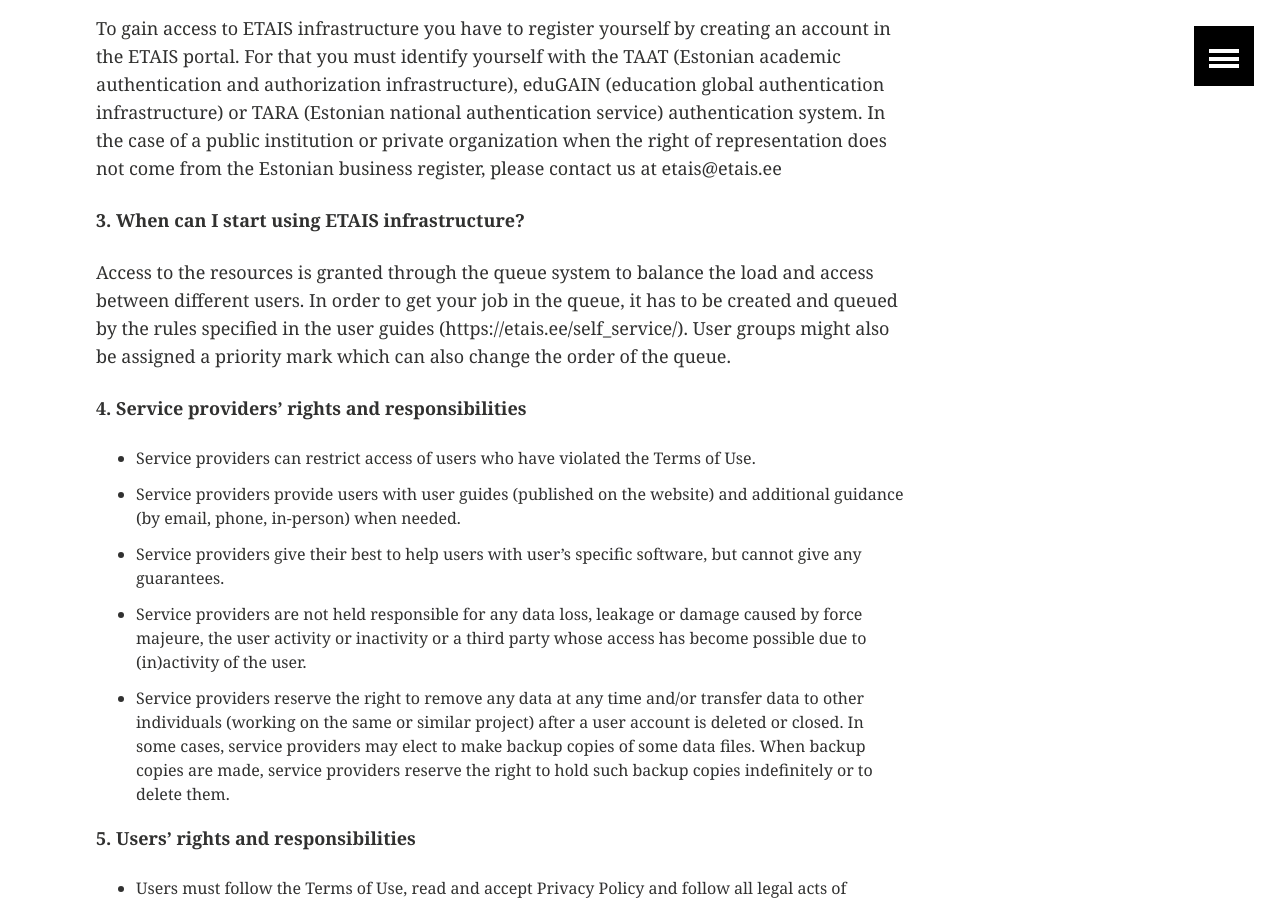
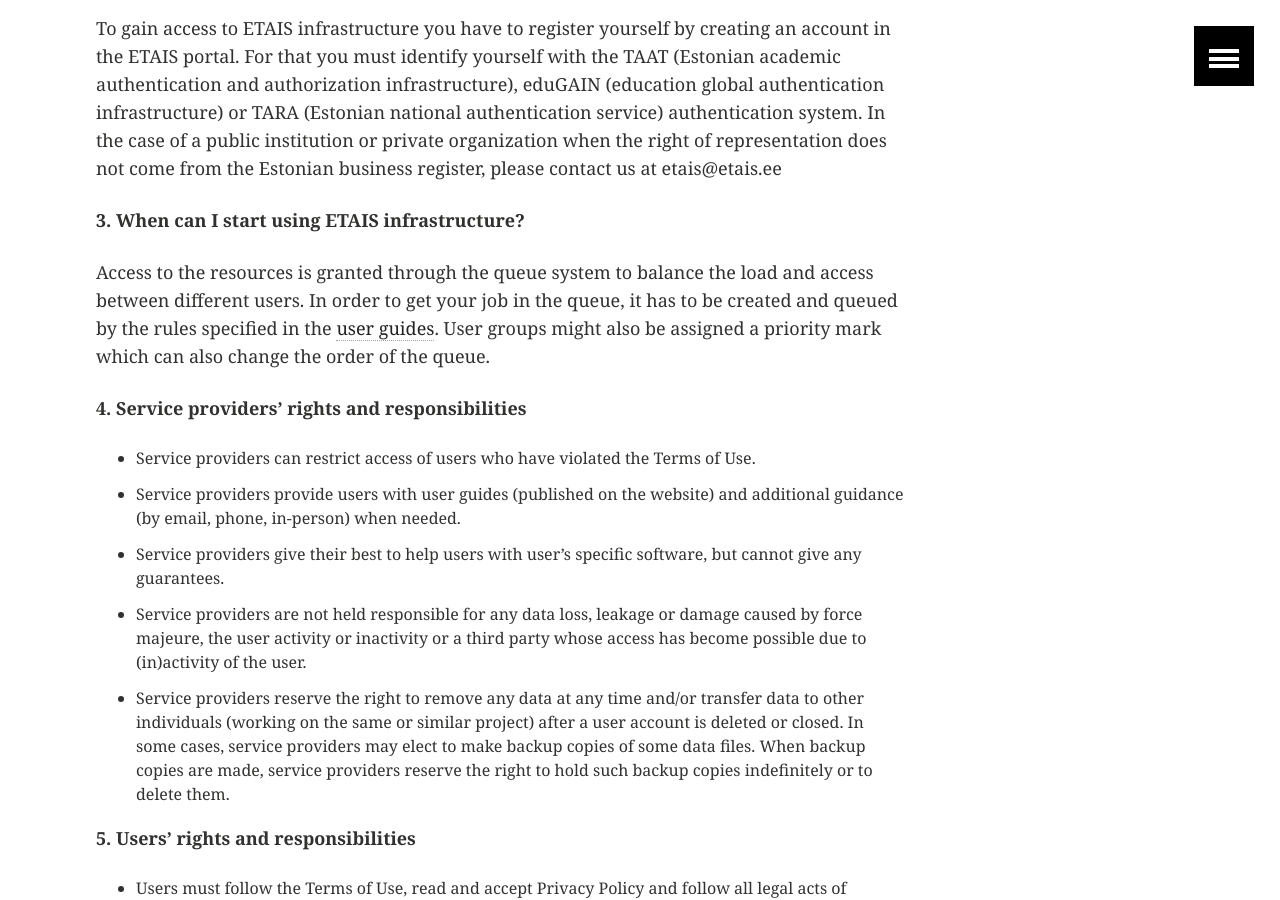
Before and after one commit to etais-ee/etais-web, a Jekyll site: the page built from using/terms_of_use.md, in a window 1280 px wide and 900 px high, scrolled down 730 px. Built offline with Jekyll 4.4.1, drawn with Linux system fonts in a browser that asks for light colours; comment, search, counter and statistics services are not loaded; part of the change alters nothing that is shown.

Commit message:
Fix URL to user guide

```diff
--- a/using/terms_of_use.md
+++ b/using/terms_of_use.md
@@ -26,7 +26,7 @@ In the case of a public institution or private organization when the right of re
 **3. When can I start using ETAIS infrastructure?**
 
 Access to the resources is granted through the queue system to balance the load and access between different users.
-In order to get your job in the queue, it has to be created and queued by the rules specified in the user guides (https://etais.ee/self_service/).
+In order to get your job in the queue, it has to be created and queued by the rules specified in the [user guides](https://docs.hpc.ut.ee/public/ETAIS/overview/).
 User groups might also be assigned a priority mark which can also change the order of the queue.
 
 **4. Service providers’ rights and responsibilities**
```
